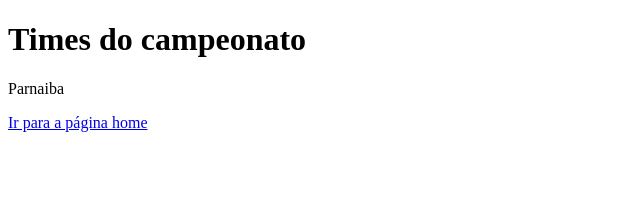
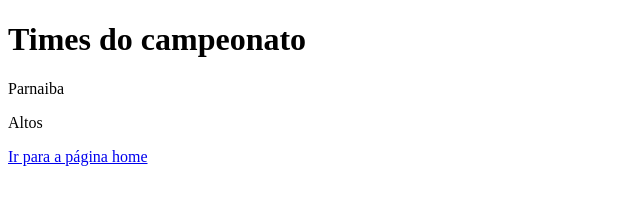
Before and after one commit to raimundolopes/aulaGitDev, a plain HTML site: page times.html in a window 1280 px wide. Shown: the whole page, without its empty margins (0-640 px from the left). Drawn offline with Linux system fonts and the light colour scheme.

Commit message:
adicionado o time de altos

```diff
--- a/times.html
+++ b/times.html
@@ -8,6 +8,7 @@
 <body>
     <h1>Times do campeonato</h1>
     <p>Parnaiba</p>
+    <p>Altos</p>
     <a href="index.html">Ir para a página home</a>
 </body>
 </html>
```
